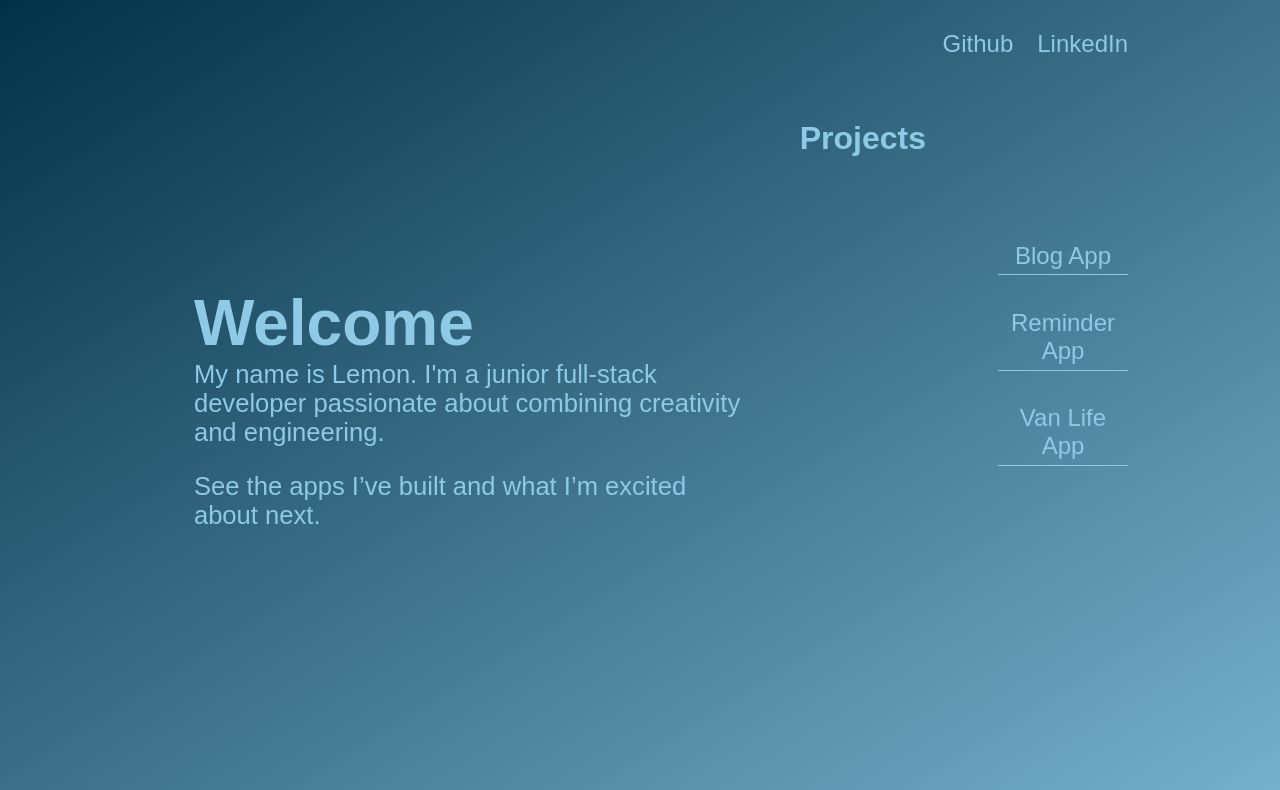
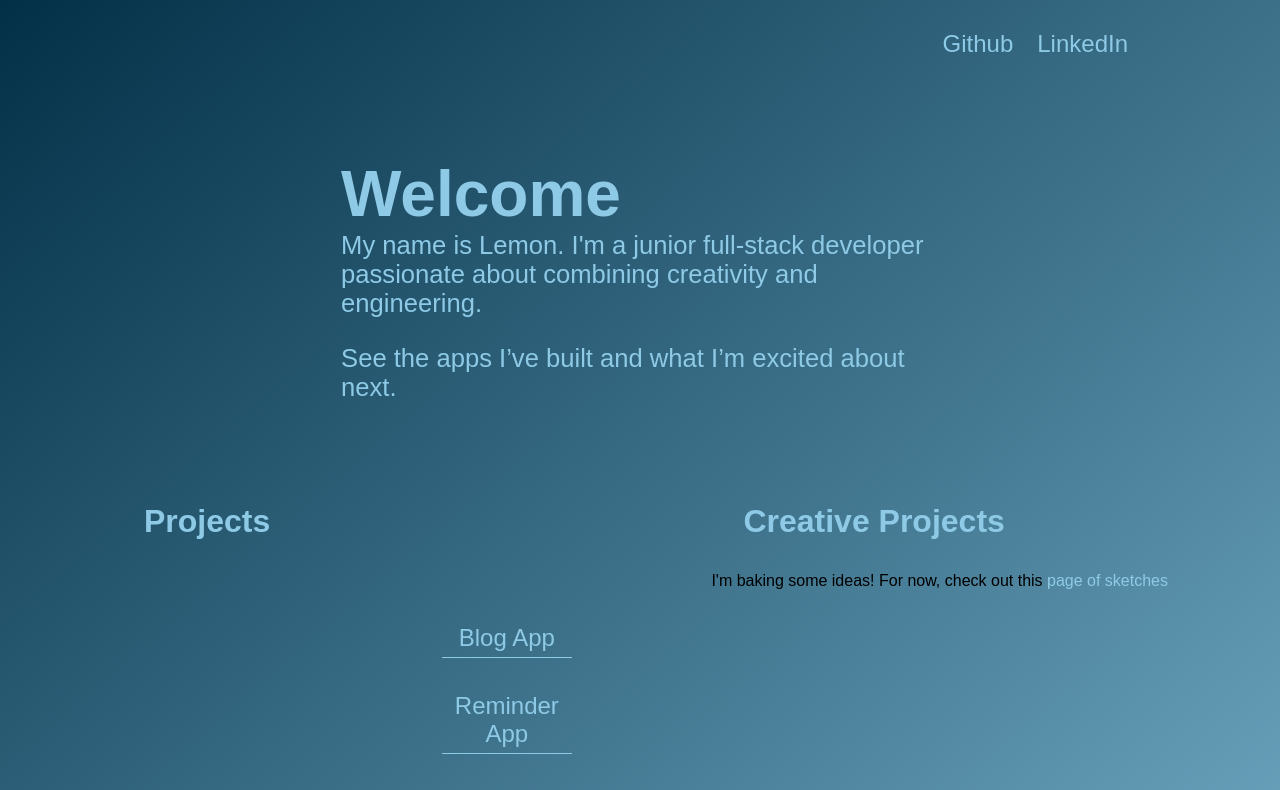
Before and after one commit to Lefie/lemon, a React (Vite) app: page / in a window 1280 px wide. Shown: the top 790 px of the page. Built offline with nearby package versions, Linux system fonts and the light colour scheme; a web font is replaced by a local one.

Commit message:
added a new section

```diff
--- a/src/Site.jsx
+++ b/src/Site.jsx
@@ -5,21 +5,21 @@ export default function Site(){
     return (
         <>
         <section className="content-container">
-
             <article className="dash">
                 <ul className="links">
                     <li><a href="https://github.com/Lefie">Github</a></li>
                     <li><a href="https://www.linkedin.com/in/qiwen-lemon-ruan/">LinkedIn</a></li>
                 </ul>
             </article>
-            <section className="content-items">
-                <article className="about">
+            <article className="about">
                     <h1>Welcome</h1>
                     <div className="description">
                         <p>My name is Lemon. I'm a junior full‑stack developer passionate about combining creativity and engineering.</p>
                         <p id="second-line">See the apps I’ve built and what I’m excited about next.</p>
                     </div>
                 </article>
+            <section className="content-items">
+
                 <article className="projects">
                     <h1> Projects </h1>
                     <div className="projects-container">
@@ -29,7 +29,15 @@ export default function Site(){
                                 <li><a href="https://van-life-gold.vercel.app/" target="_blank">Van Life App</a></li>
                             </ul>
                     </div>
+
                 </article>
+
+                 <article className="creative-projects">
+                    <h1> Creative Projects </h1>
+                    <p>I'm baking some ideas! For now, check out this <a href="https://lefie.github.io/creative-projects/index.html" target="_blank"> page of sketches </a></p>
+
+                </article>
+
             </section>
         </section>
         </>
--- a/src/index.css
+++ b/src/index.css
@@ -55,7 +55,7 @@
 .about {
   /* border:1px solid #8ecae6; */
   width:60%;
-  margin-left:2.5em;
+  margin:2em auto;
   display: flex;
   flex-direction: column;
   justify-content: center;
@@ -72,7 +72,7 @@
   margin-top:1em;
 }
 
-.projects {
+.projects, .creative-projects h1 {
   /* border:1px solid #8ecae6; */
   color:#8ecae6;
   flex:1;
@@ -81,7 +81,7 @@
   align-items: center;
 }
 
-.projects h1 {
+.creative-projects h1, .projects h1 {
   font-size:2rem;
   padding:1em;
   align-self: flex-start;
```
